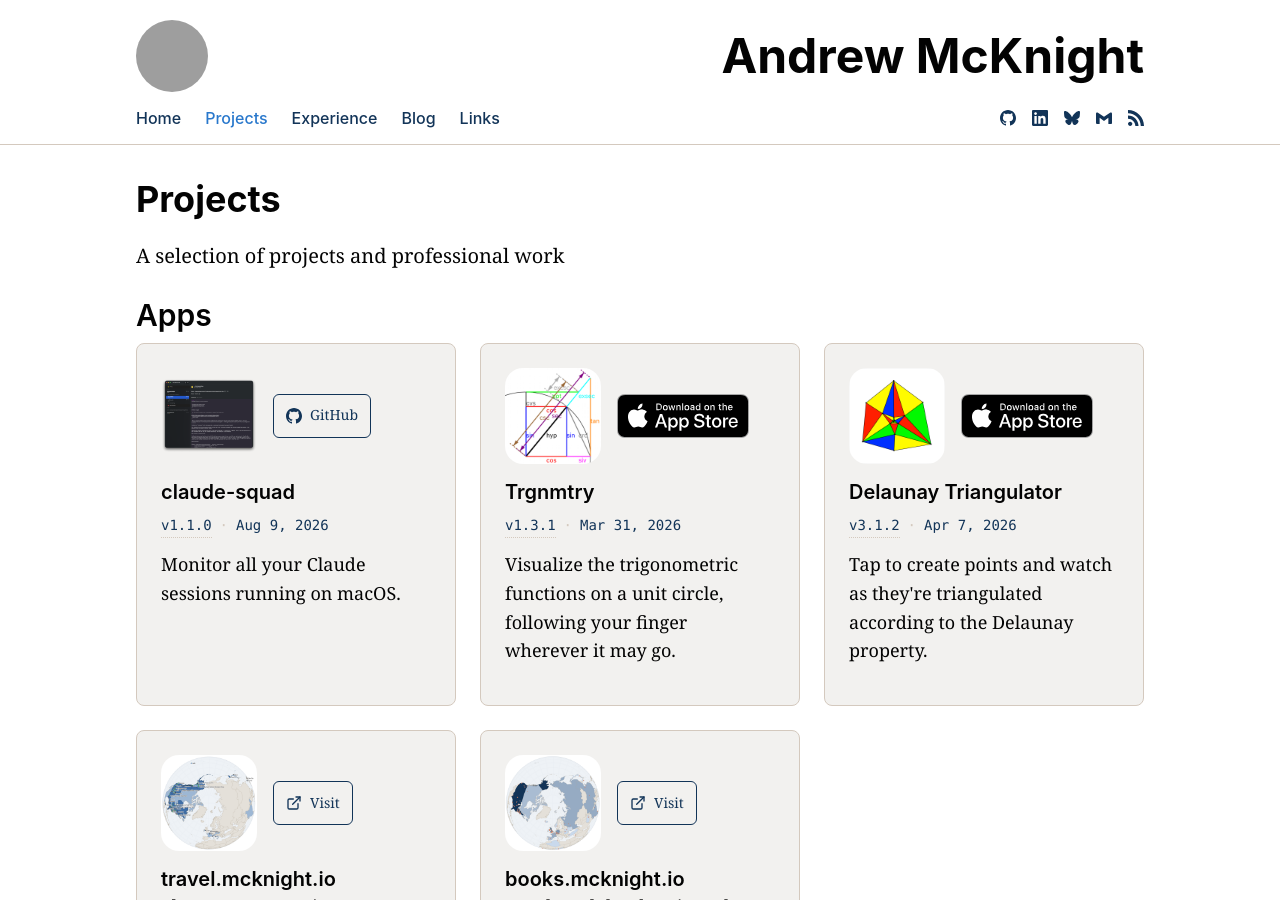
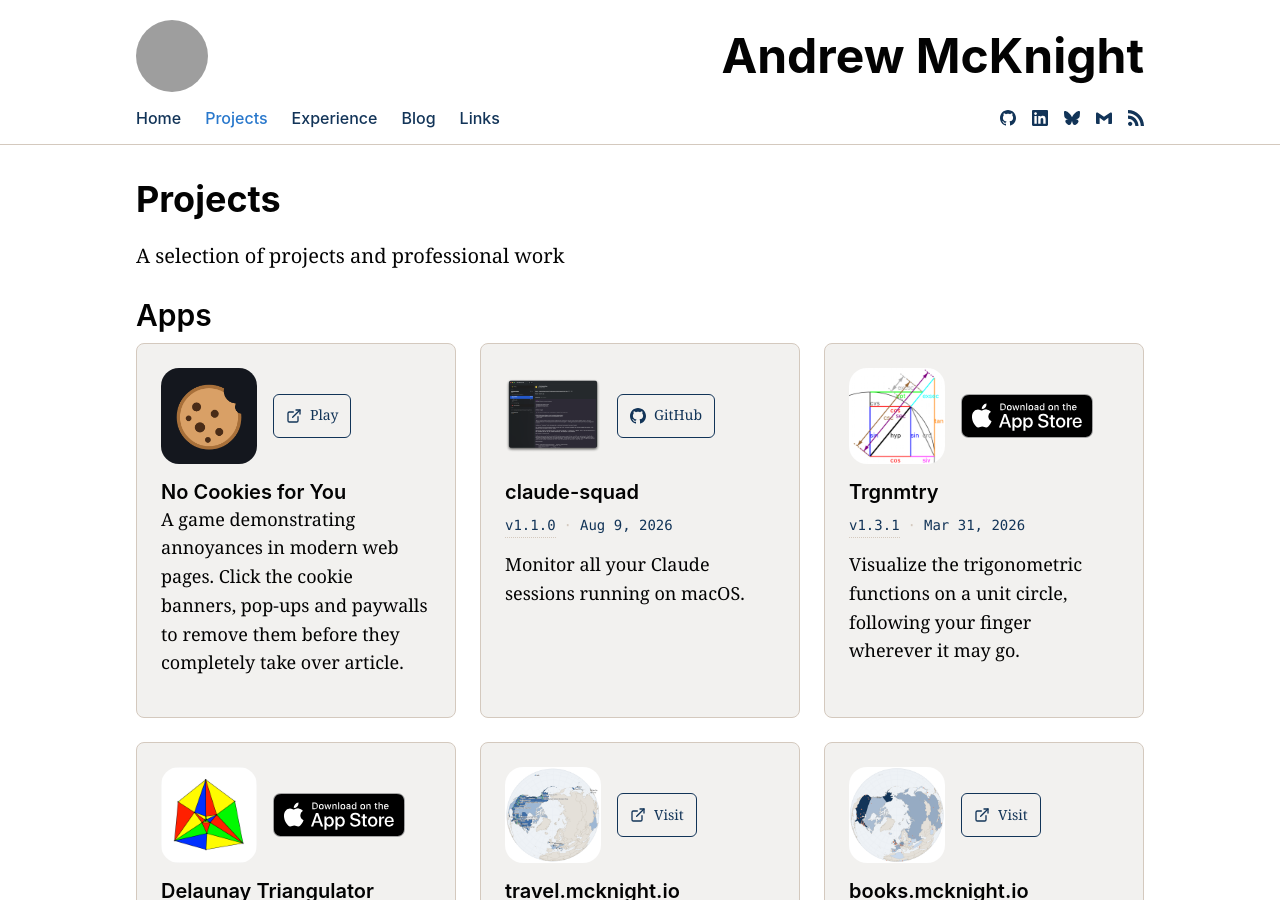
Before and after one commit to armcknight/mcknight.io, a Jekyll site: the page built from projects/index.html, in a window 1280 px wide and 900 px high. Built offline with Jekyll 4.4.1, drawn with Linux system fonts in a browser that asks for light colours; grey boxes are pictures that could not be loaded.

Commit message:
add no cookies to projects

```diff
--- a/_data/projects.yml
+++ b/_data/projects.yml
@@ -82,6 +82,13 @@ devtools:
     ci-branch: "main"
 
 apps:
+  - name: "No Cookies for You"
+    description: "A game demonstrating annoyances in modern web pages. Click the cookie banners, pop-ups and paywalls to remove them before they completely take over article."
+    website: "https://nocookies.fun"
+    website-name: "Play"
+    image: "no-cookies-for-you.png"
+    image-alt: "A cookie with a bite out of it, the game's icon"
+
 #  - name: "Dat Bread Dough"
 #    description: "Create recipes for your bread formulas, with easy formula/weight conversions when editing. Store all your favorite ingredients, even by brands, and keep notes on everything."
 #    app-store-url: "https://itunes.apple.com/us/app/dat-bread-dough/id1214735558"
```
Also changed, not shown: assets/images/projects/no-cookies-for-you.png (added).
